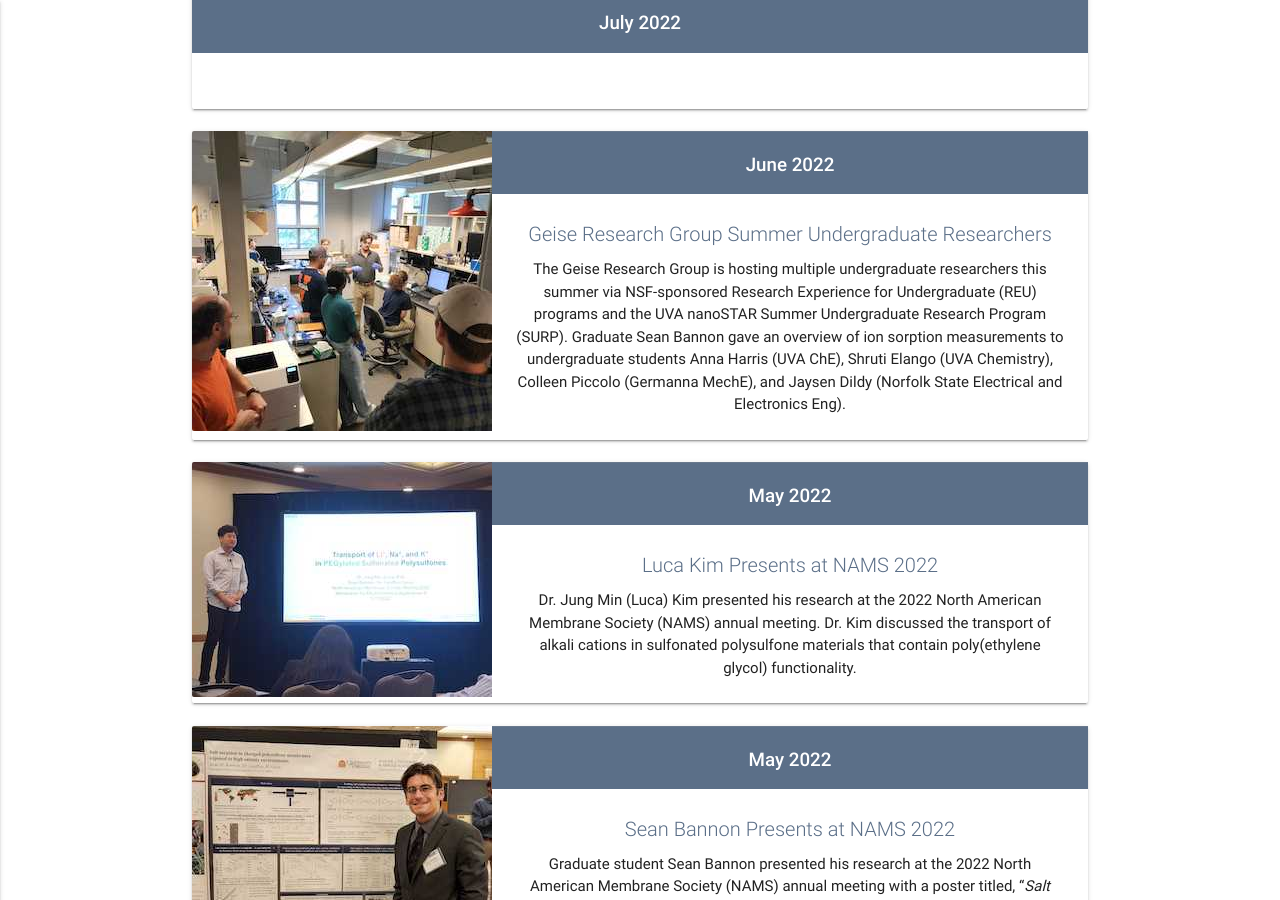
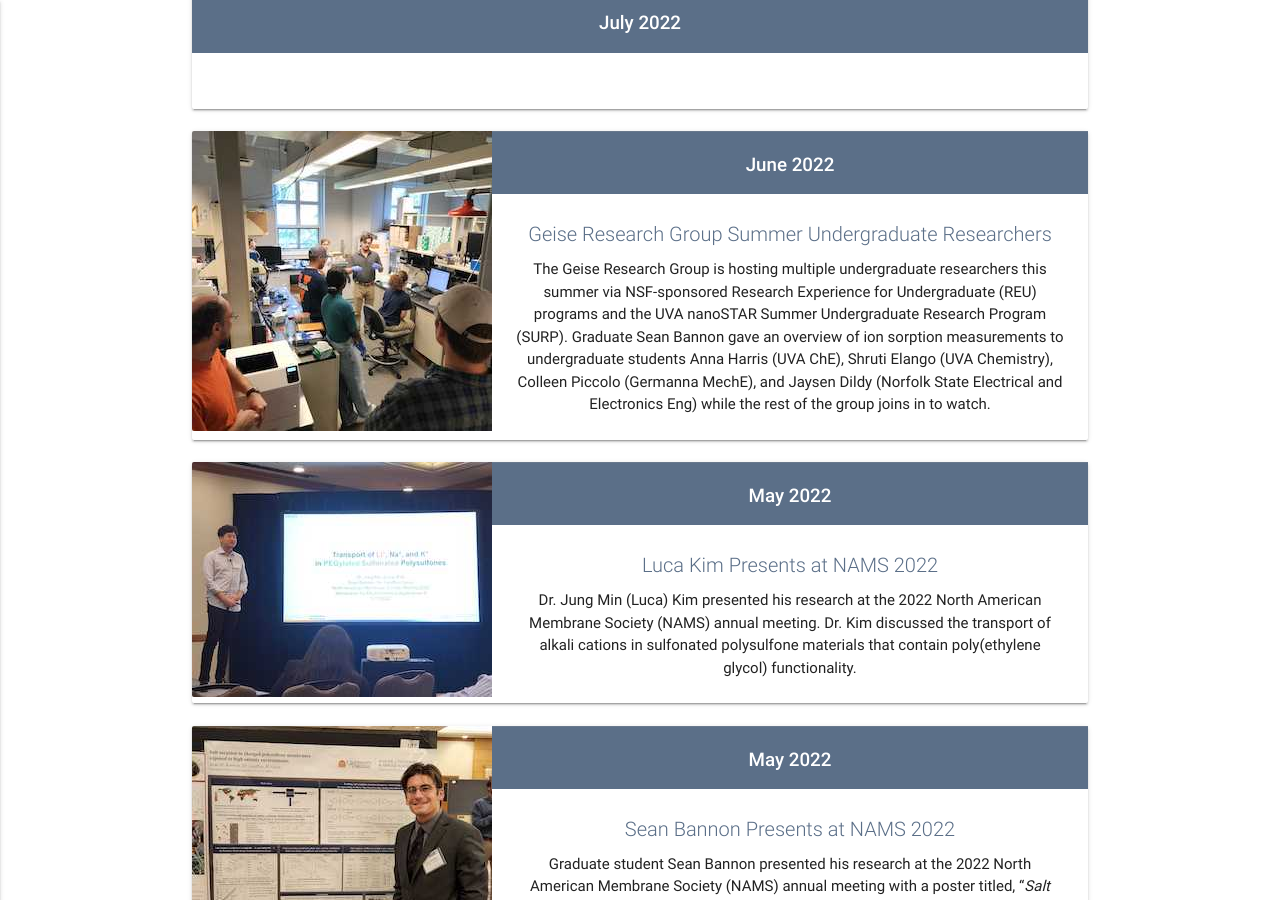
Before and after one commit to geisegroup/geisegroup.github.io, a Jekyll site: the page built from index.md, in a window 1280 px wide and 900 px high, scrolled down 2365 px. Built offline with Jekyll 4.4.1, drawn with Linux system fonts in a browser that asks for light colours; nearby versions of some CDN libraries.

Commit message:
Update 22_summer_ug.html

```diff
--- a/_newsItems/22_summer_ug.html
+++ b/_newsItems/22_summer_ug.html
@@ -2,6 +2,6 @@
 date: 2022-6-6
 year: 2022
 title: Geise Research Group Summer Undergraduate Researchers
-text: The Geise Research Group is hosting multiple undergraduate researchers this summer via NSF-sponsored Research Experience for Undergraduate (REU) programs and the UVA nanoSTAR Summer Undergraduate Research Program (SURP). Graduate Sean Bannon gave an overview of ion sorption measurements to undergraduate students Anna Harris (UVA ChE), Shruti Elango (UVA Chemistry), Colleen Piccolo (Germanna MechE), and Jaysen Dildy (Norfolk State Electrical and Electronics Eng).
+text: The Geise Research Group is hosting multiple undergraduate researchers this summer via NSF-sponsored Research Experience for Undergraduate (REU) programs and the UVA nanoSTAR Summer Undergraduate Research Program (SURP). Graduate Sean Bannon gave an overview of ion sorption measurements to undergraduate students Anna Harris (UVA ChE), Shruti Elango (UVA Chemistry), Colleen Piccolo (Germanna MechE), and Jaysen Dildy (Norfolk State Electrical and Electronics Eng) while the rest of the group joins in to watch.
 image: sb_summer2022.jpg
 ---
```
